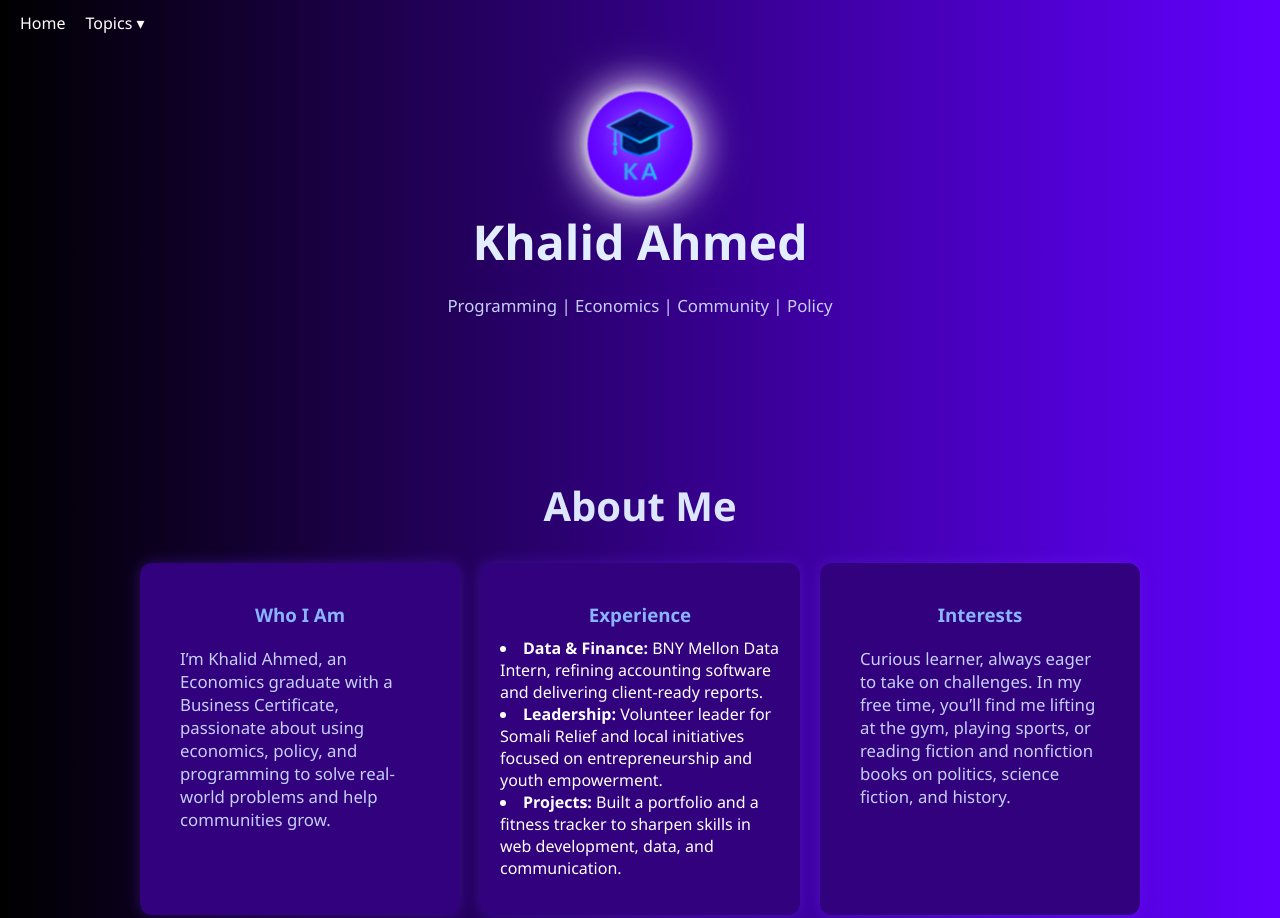
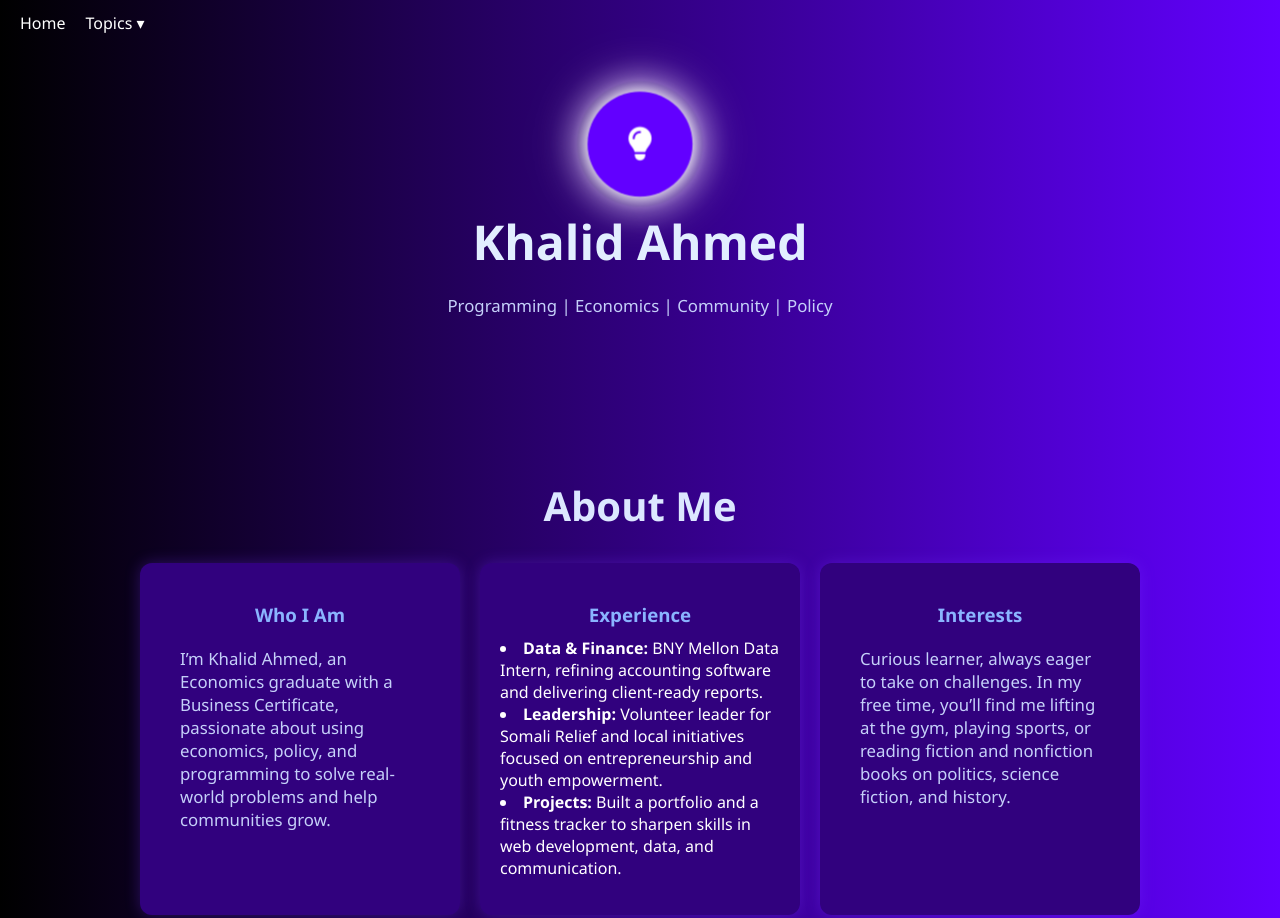
Before and after one commit to KhalidSAhmed02/khalid-portfolio, a plain HTML site: page index.html in a window 1280 px wide. Shown: the top 918 px of the page. Drawn offline with Linux system fonts and the light colour scheme.

Commit message:
index.html
revert logo to defaul

```diff
--- a/index.html
+++ b/index.html
@@ -375,7 +375,7 @@ a.button:hover {
     <div class="inner">
       <div class="logo-container">
         <div class="logo animated-circle" title="Code | Economics | Community | Policy">
-        <img src="logo.png-removebg-preview.png" alt="Khalid Ahmed Logo" class="site-logo">
+        <i class="fas fa-lightbulb"></i>
          <div class="glow"></div>
         </div>
       </div>
```
